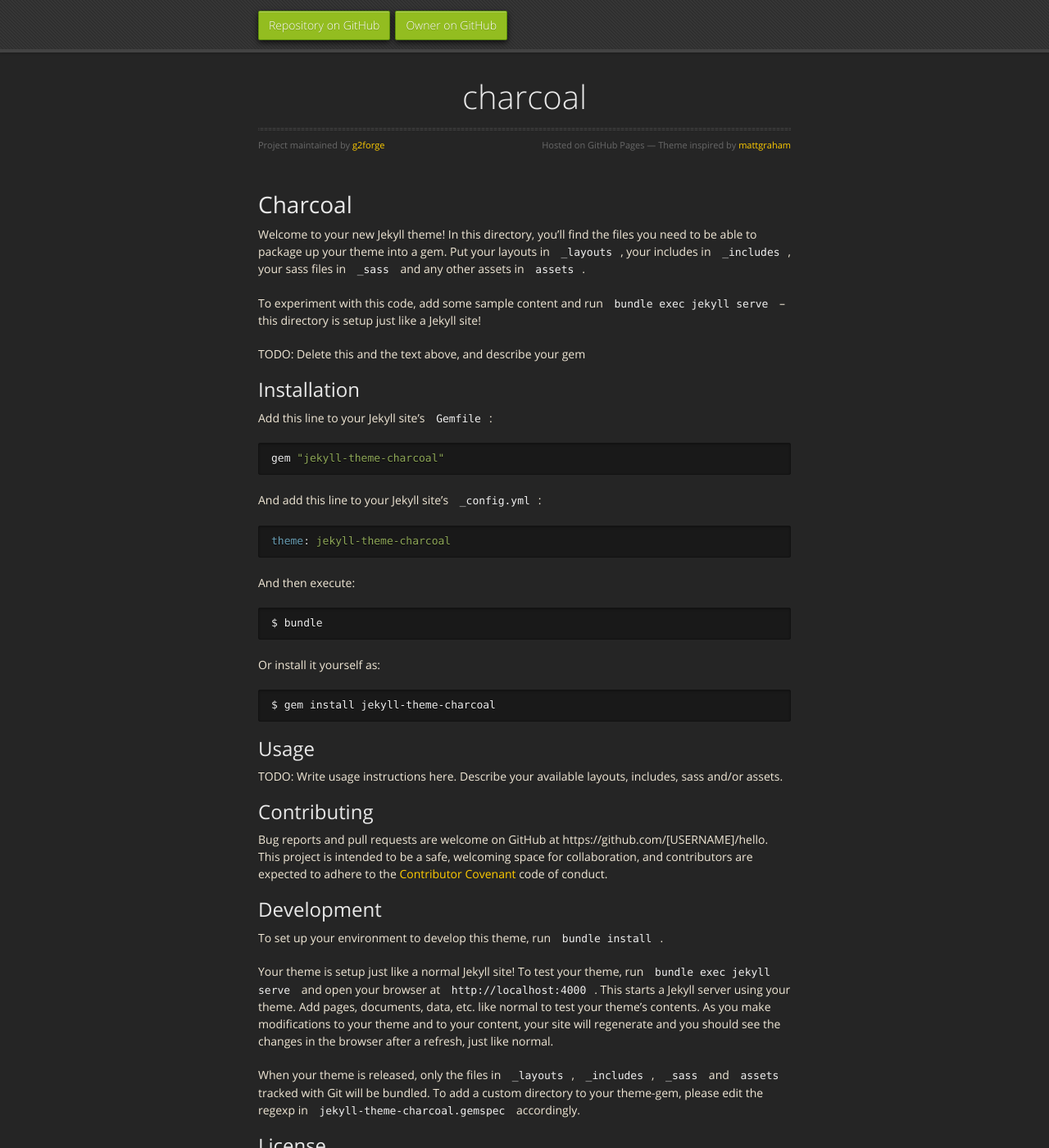
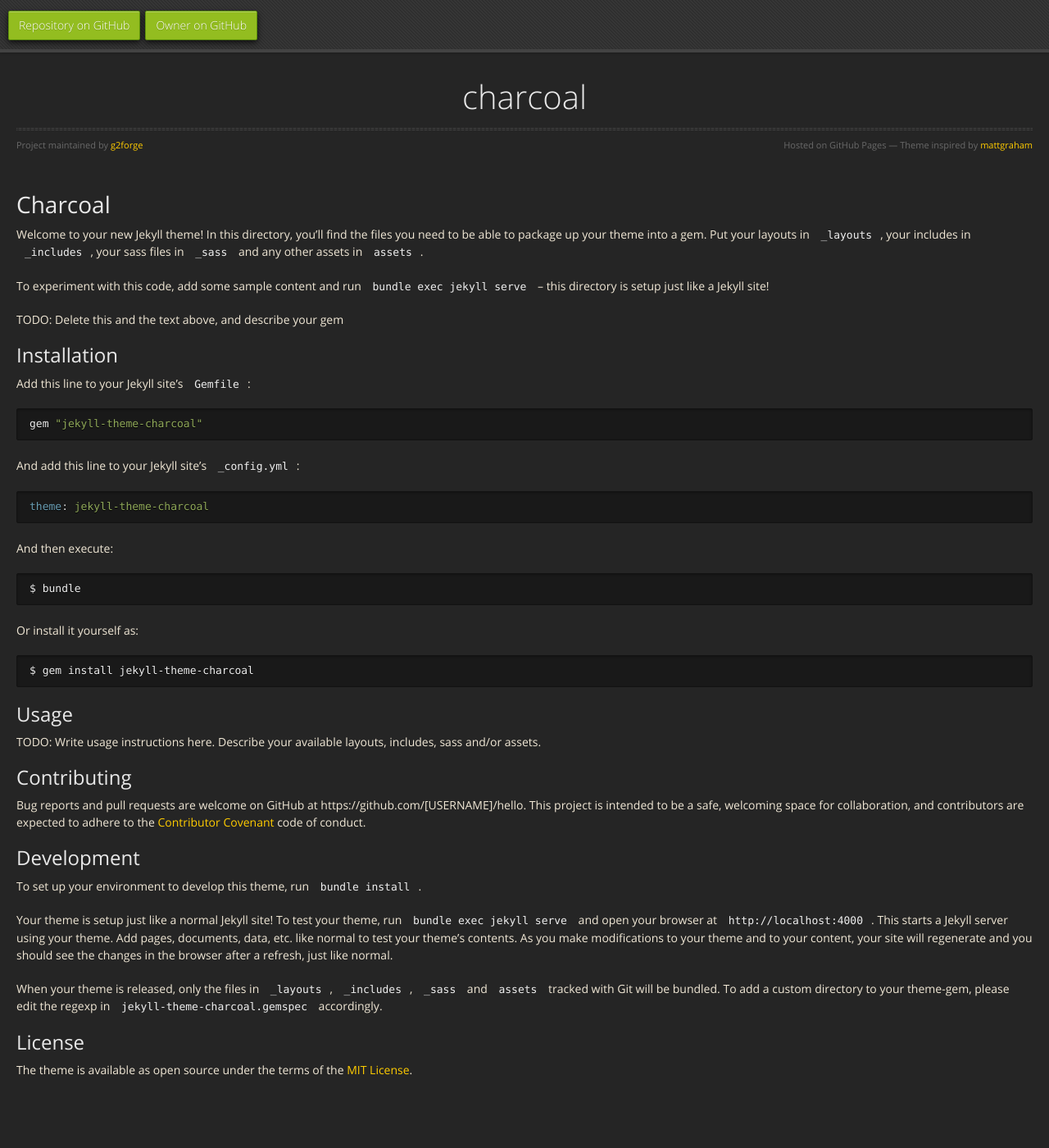
Before and after one commit to g2forge/charcoal, a Jekyll site: the page built from README.md, in a window 1280 px wide and 1400 px high. Shown: the whole window at 82% size. Built offline with Jekyll 4.4.1, drawn with Linux system fonts in a browser that asks for light colours; nearby versions of some CDN libraries; our own code applies the rules of GitHub Pages for plain Markdown files; the repository's description, which GitHub fills in, is left out.

Commit message:
Includes & basic formatting

```diff
--- /dev/null
+++ b/_includes/head.html
@@ -0,0 +1,19 @@
+<head>
+<meta charset="utf-8">
+<meta http-equiv="X-UA-Compatible" content="chrome=1">
+
+{% seo %}
+<link rel="stylesheet" href="{{ '/assets/css/style.css?v=' | append: site.github.build_revision | relative_url }}">
+<script src="https://ajax.googleapis.com/ajax/libs/jquery/1.7.1/jquery.min.js"></script>
+<script src="{{ '/assets/js/respond.js' | relative_url }}"></script>
+<!--[if lt IE 9]>
+	<script src="//html5shiv.googlecode.com/svn/trunk/html5.js"></script>
+<![endif]-->
+<!--[if lt IE 8]>
+	<link rel="stylesheet" href="{{ '/assets/css/ie.css' | relative_url }}">
+<![endif]-->
+<meta name="viewport" content="width=device-width, initial-scale=1, user-scalable=no">
+ {% if jekyll.environment == 'production' and site.google_analytics %}
+	{% include google-analytics.html %}
+{% endif %}
+</head>
--- /dev/null
+++ b/_includes/header.html
@@ -0,0 +1,11 @@
+<div id="header">
+	<nav>
+		<li class="fork"><a href="{{ site.github.repository_url }}">Repository on GitHub</a></li>
+		<li class="fork"><a href="{{ site.github.owner_url }}">Owner on GitHub</a></li>
+		{% if site.show_downloads %}
+			<li class="downloads"><a href="{{ site.github.zip_url }}">ZIP</a></li>
+			<li class="downloads"><a href="{{ site.github.tar_url }}">TAR</a></li>
+			<li class="title">DOWNLOADS</li>
+		{% endif %}
+	</nav>
+</div>
--- a/_layouts/default.html
+++ b/_layouts/default.html
@@ -1,35 +1,8 @@
 <!doctype html>
-<html lang="{{ site.lang | default: "en-US" }}">
-  <head>
-    <meta charset="utf-8">
-    <meta http-equiv="X-UA-Compatible" content="chrome=1">
-
-{% seo %}
-    <link rel="stylesheet" href="{{ '/assets/css/style.css?v=' | append: site.github.build_revision | relative_url }}">
-    <script src="https://ajax.googleapis.com/ajax/libs/jquery/1.7.1/jquery.min.js"></script>
-    <script src="{{ '/assets/js/respond.js' | relative_url }}"></script>
-    <!--[if lt IE 9]>
-      <script src="//html5shiv.googlecode.com/svn/trunk/html5.js"></script>
-    <![endif]-->
-    <!--[if lt IE 8]>
-    <link rel="stylesheet" href="{{ '/assets/css/ie.css' | relative_url }}">
-    <![endif]-->
-    <meta name="viewport" content="width=device-width, initial-scale=1, user-scalable=no">
-
-  </head>
+<html lang="{{ page.lang | default: site.lang | default: "en-US" }}">
+	{% include head.html %}
 	<body>
-      <div id="header">
-        <nav>
-          <li class="fork"><a href="{{ site.github.repository_url }}">Repository on GitHub</a></li>
-          <li class="fork"><a href="{{ site.github.owner_url }}">Owner on GitHub</a></li>
-          {% if site.show_downloads %}
-            <li class="downloads"><a href="{{ site.github.zip_url }}">ZIP</a></li>
-            <li class="downloads"><a href="{{ site.github.tar_url }}">TAR</a></li>
-            <li class="title">DOWNLOADS</li>
-          {% endif %}
-        </nav>
-      </div><!-- end header -->
-
+		{% include header.html %}
 		<div class="wrapper">
 			<section>
 				<div id="title">
@@ -44,16 +17,6 @@
 
 			</section>
 		</div>
-
-    {% if site.google_analytics %}
-      <script type="text/javascript">
-        (function(i,s,o,g,r,a,m){i['GoogleAnalyticsObject']=r;i[r]=i[r]||function(){
-        (i[r].q=i[r].q||[]).push(arguments)},i[r].l=1*new Date();a=s.createElement(o),
-        m=s.getElementsByTagName(o)[0];a.async=1;a.src=g;m.parentNode.insertBefore(a,m)
-        })(window,document,'script','//www.google-analytics.com/analytics.js','ga');
-        ga('create', '{{ site.google_analytics }}', 'auto');
-        ga('send', 'pageview');
-      </script>
-    {% endif %}
+		{% include footer.html %}
 	</body>
 </html>
--- a/_sass/jekyll-theme-charcoal.scss
+++ b/_sass/jekyll-theme-charcoal.scss
@@ -1,6 +1,8 @@
 @import "normalize";
 @import "fonts";
 @import "rouge-base16-dark.scss";
+
+$charcoal-width: 1300px;
 
 body {
   padding:0px 0 20px 0px;
@@ -76,7 +78,7 @@ strong {
 }
 
 .wrapper {
-  max-width:650px;
+  max-width:$charcoal-width;
   margin:0 auto;
   position:relative;
   padding: 0 20px;
@@ -166,7 +168,7 @@ dt {
   box-shadow: 0px 1px 3px rgba(0,0,0,.25);
 
   nav {
-    max-width: 650px;
+    max-width: $charcoal-width;
     margin: 0 auto;
     padding: 0 10px;
     background: blue;
@@ -226,7 +228,7 @@ dt {
 }
 
 section {
-  max-width:650px;
+  max-width:$charcoal-width;
   padding: 30px 0px 50px 0px;
   margin: 20px 0;
   margin-top: 70px;
```
Also changed, not shown: _includes/google-analytics.html (added, +10 -0 lines), _includes/footer.html (added). Lines whose indentation alone changed are shown as unchanged.
